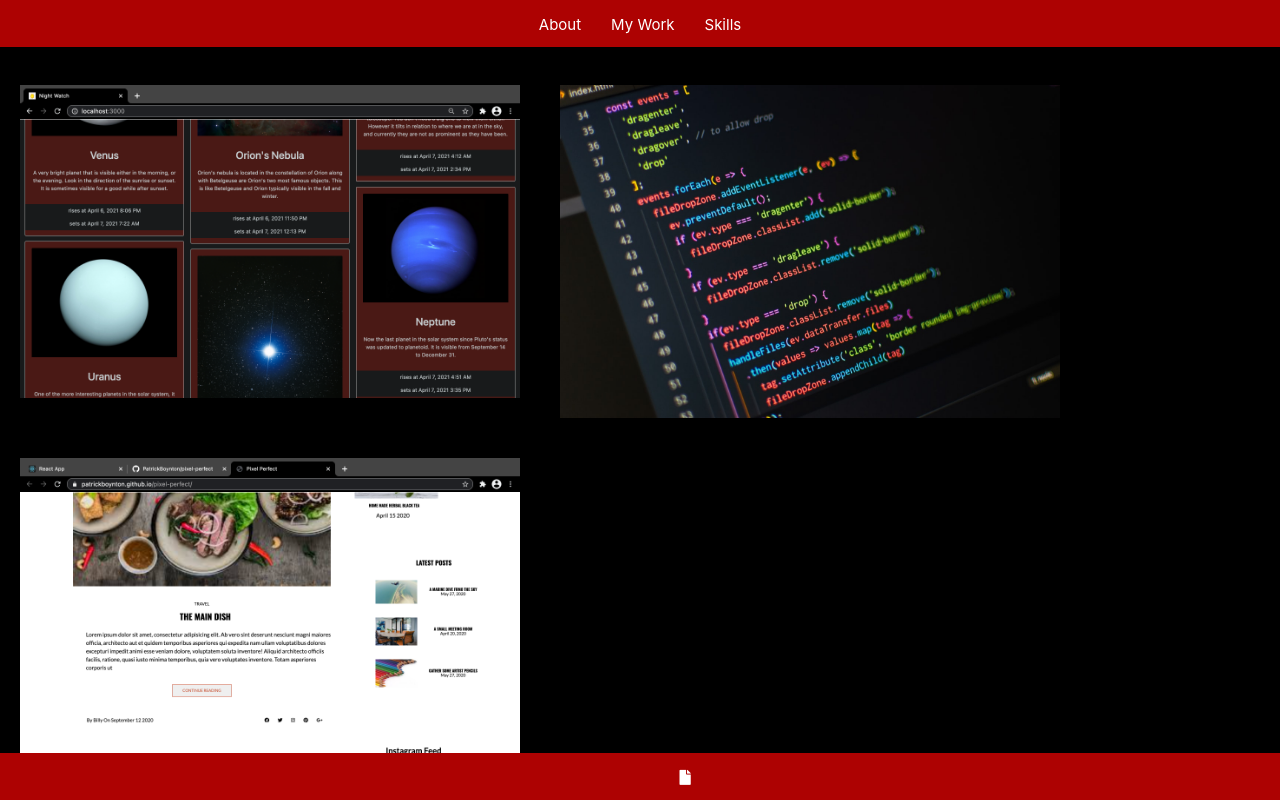
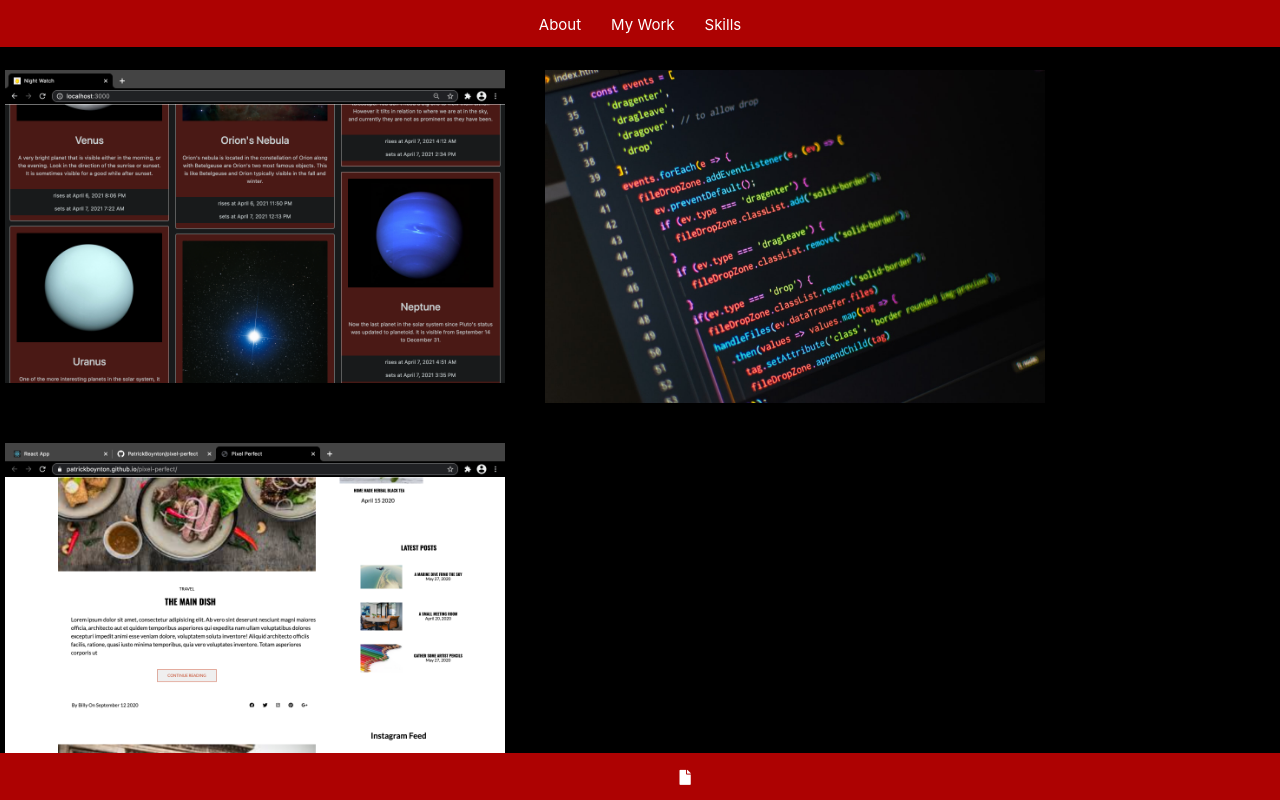
Before and after one commit to PatrickBoynton/portfolio, a React (Create React App) app: page /works in a window 1280 px wide. Built offline with nearby package versions, Linux system fonts and the light colour scheme.

Commit message:
Changed the styling.

```diff
--- a/src/components/Portfolio.js
+++ b/src/components/Portfolio.js
@@ -4,7 +4,7 @@ import Card from "./Card";
 class Portfolio extends Component {
     render() {
         return (
-            <div className="row align-baseline p-4 card-container" style={{height: "85vh"}}>
+            <div className="row align-baseline card-container" style={{height: "85vh"}}>
                 <Card image='/NW.png'
                       title='Night Watch'
                       alt='Night Watch'
@@ -16,11 +16,12 @@ class Portfolio extends Component {
                         There is also a filter/search because there are just some names I can't spell, and I assume others can't either.
                         This application also features full crud, a user can create their own events to be reminded of, whether that be an astronomy party, or some thing in the night sky not featured on my site.
                         Tech used was Django, Celery (For automating texts and rise and set times), Skyfield
-                        API (For calculating rise and set times) and React for the UI. This was my final project at Carolina Code School."/>
+                        API (For calculating rise and set times), Twilio for the text messages,  and React for the UI. This was my final project at Carolina Code School."/>
 
                 <Card image='/Code2.jpeg'
                       title='Galaxy News'
                       alt='Galaxy News'
+                      githubHref='https://github.com/PatrickBoynton/news-app/'
                       text='Galaxy News is the first Django/React project I created using custom
                             users, and filtering by some sort of status. There was no external technology used, but the
                             challenge of filtering by different things and the user accounts made this memorable.
@@ -33,6 +34,7 @@ class Portfolio extends Component {
                       title='Pixel Perfect'
                       text='Pixel Perfect was the first large project I did for Carolina Code School.
                       The goal was to get it as close to the pdf as possible.
+                      The tech used was plain HTML and CSS, with an app that you could check to see how closely you were to the actual design of the mockup.
                       You could if you wanted change the theme to whatever you wanted,
                       but the original theme was travel blogs, and I like travel, so that was my theme.'/>
 
```
